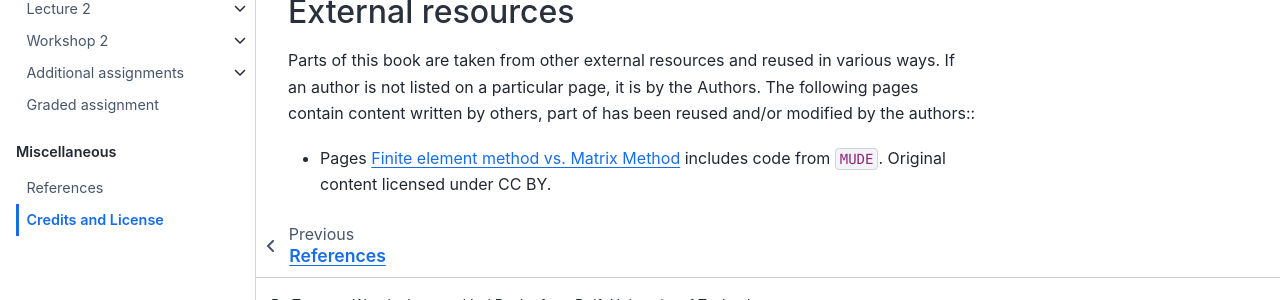
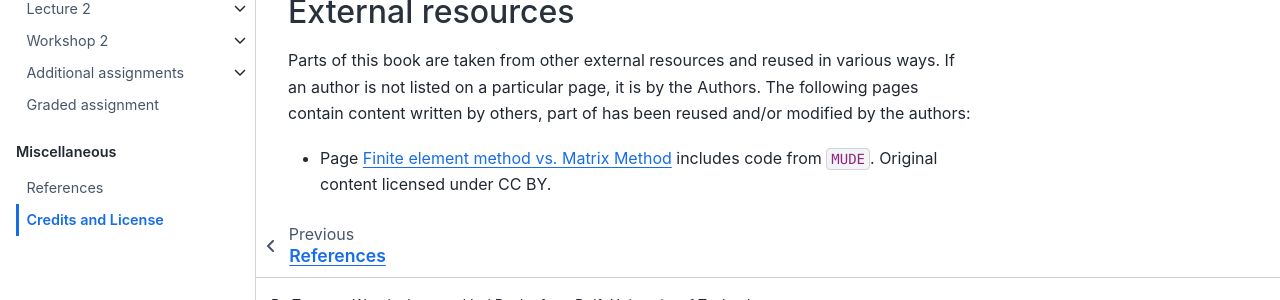
Before and after one commit to sophietenhoor/book, a Jupyter Book: the page built from book/credits.md, in a window 1280 px wide and 900 px high, scrolled down 501 px. Shown: the part 519-819 px from the top of the window. Built offline with Jupyter Book 1.0.4 settings and Sphinx 7.4.7 and the Sphinx Book theme 1.1.4, drawn with Linux system fonts in a browser that asks for light colours; comment, search, counter and statistics services are not loaded; cross-references to code outside the pages are shown as plain code.

Commit message:
Update credits.md

```diff
--- a/book/credits.md
+++ b/book/credits.md
@@ -19,6 +19,5 @@ This book is created using open source tools: it is a JupyterBook that is writte
 
 (external_resources)=
 ## External resources
-
-Parts of this book are taken from other external resources and reused in various ways. If an author is not listed on a particular page, it is by the Authors. The following pages contain content written by others, part of has been reused and/or modified by the authors::
-- Pages [](./lecture2/fem.ipynb) includes code from {cite:t}`MUDE`. Original content licensed under CC BY.
+Parts of this book are taken from other external resources and reused in various ways. If an author is not listed on a particular page, it is by the Authors. The following pages contain content written by others, part of has been reused and/or modified by the authors:
+- Page [](./lecture2/fem.ipynb) includes code from {cite:t}`MUDE`. Original content licensed under CC BY.
```
